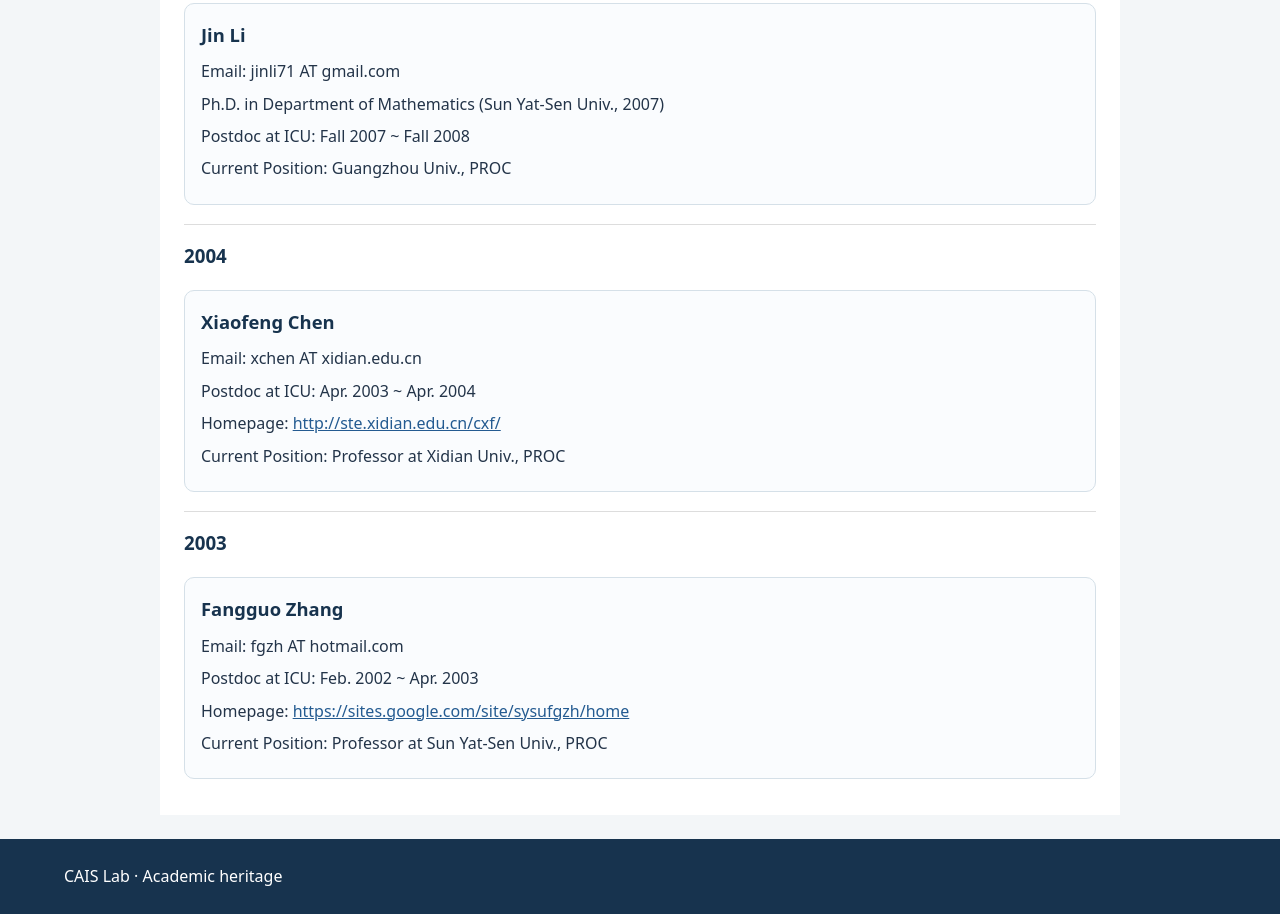
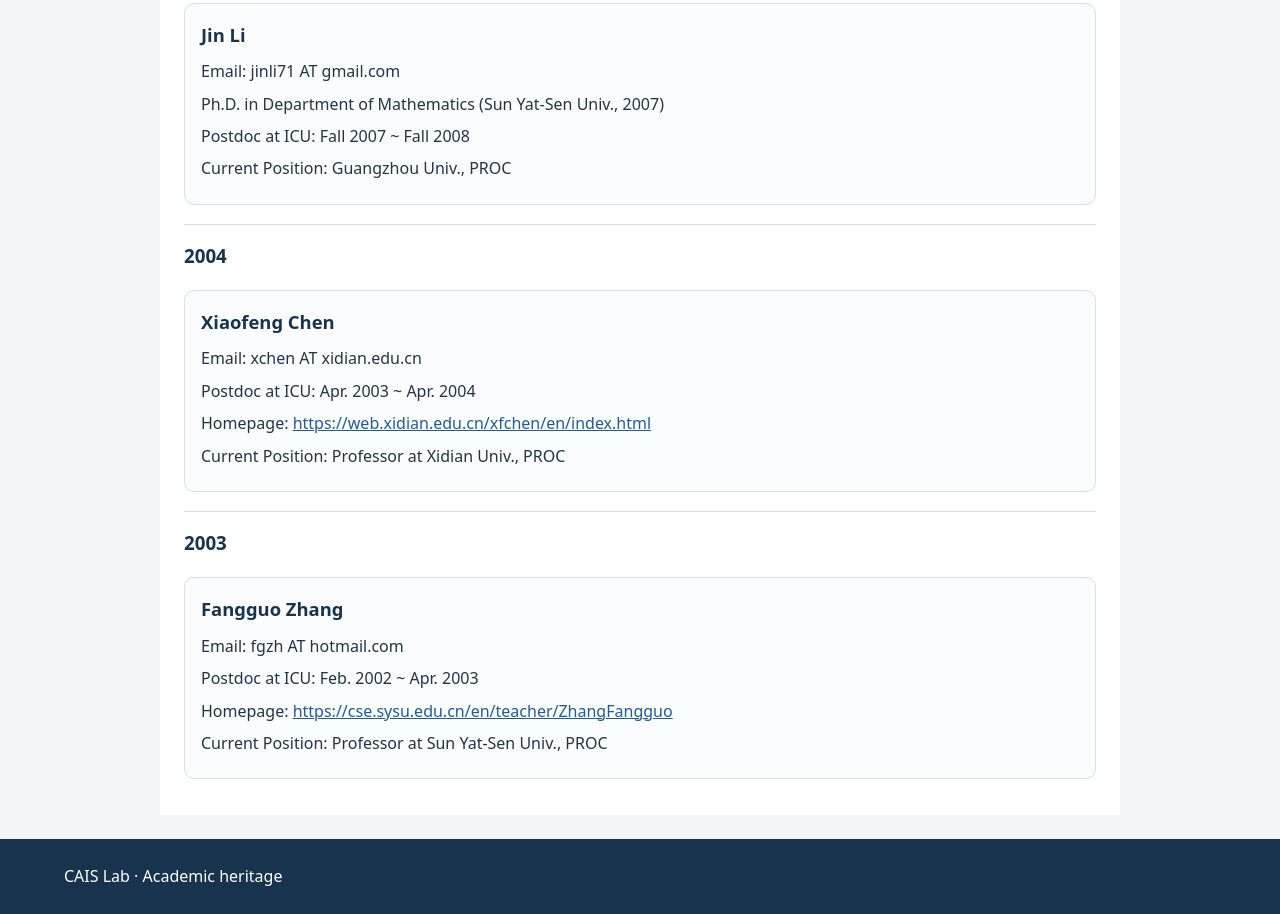
Before and after one commit to kjkim0410/caislab, a plain HTML site: page people/postdocs.html in a window 1280 px wide. Shown: the part 807-1721 px from the top of the page. Drawn offline with Linux system fonts and the light colour scheme.

Commit message:
Update Xiaofeng Chen and Fangguo Zhang homepage links

```diff
--- a/people/postdocs.html
+++ b/people/postdocs.html
@@ -21,7 +21,7 @@
 <h4>Xiaofeng Chen</h4>
 <p>Email: xchen AT xidian.edu.cn</p>
 <p>Postdoc at ICU: Apr. 2003 ~ Apr. 2004</p>
-<p>Homepage: <a href="http://ste.xidian.edu.cn/cxf/" target="_blank" rel="noopener noreferrer">http://ste.xidian.edu.cn/cxf/</a></p>
+<p>Homepage: <a href="https://web.xidian.edu.cn/xfchen/en/index.html" target="_blank" rel="noopener noreferrer">https://web.xidian.edu.cn/xfchen/en/index.html</a></p>
 <p>Current Position: Professor at Xidian Univ., PROC</p>
 </article>
 
@@ -30,6 +30,6 @@
 <h4>Fangguo Zhang</h4>
 <p>Email: fgzh AT hotmail.com</p>
 <p>Postdoc at ICU: Feb. 2002 ~ Apr. 2003</p>
-<p>Homepage: <a href="https://sites.google.com/site/sysufgzh/home" target="_blank" rel="noopener noreferrer">https://sites.google.com/site/sysufgzh/home</a></p>
+<p>Homepage: <a href="https://cse.sysu.edu.cn/en/teacher/ZhangFangguo" target="_blank" rel="noopener noreferrer">https://cse.sysu.edu.cn/en/teacher/ZhangFangguo</a></p>
 <p>Current Position: Professor at Sun Yat-Sen Univ., PROC</p>
 </article></main><footer>CAIS Lab · Academic heritage</footer></body></html>
```
